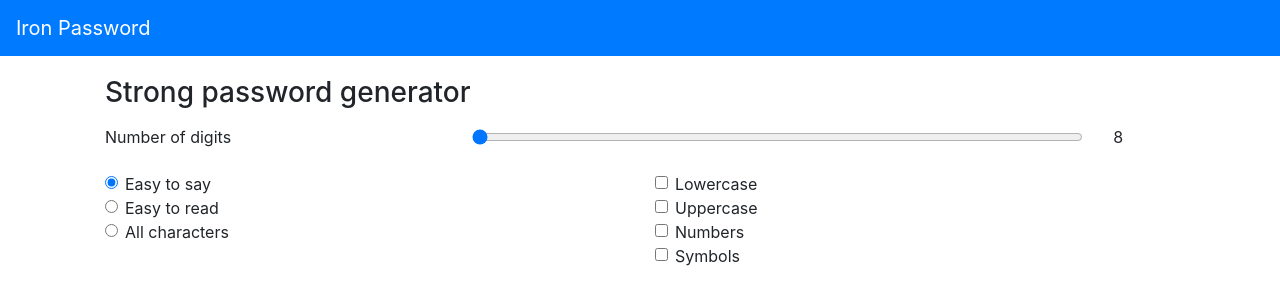
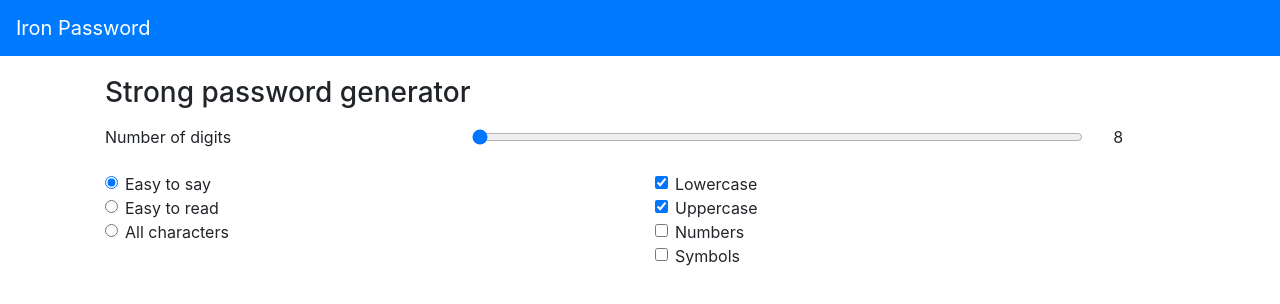
Before and after one commit to inakidelamadrid/strong-password-generator-chrome-addon, a React (Create React App) app: page / in a window 1280 px wide. Shown: the top 304 px of the page. Built offline with nearby package versions, Linux system fonts and the light colour scheme.

Commit message:
Add default selected char types

```diff
--- a/src/pages/HomePage/AlphaNumSymComplexitySettings/index.js
+++ b/src/pages/HomePage/AlphaNumSymComplexitySettings/index.js
@@ -21,6 +21,7 @@ export const CHARACTER_TYPES = {
 const AlphaNumSymComplexitySettings = ({
   handleCharacterGroupOptionsChange,
   selectedCharacterGroup,
+  selectedCharTypes,
 }) => {
   return (
     <Form.Group as={Row} controlId="digitsSensitivity">
@@ -57,6 +58,7 @@ const AlphaNumSymComplexitySettings = ({
       <Col xs={6}>
         {map(CHARACTER_TYPES, (value, key) => (
           <Form.Check
+            checked={selectedCharTypes.includes(value)}
             id={`character_type_${key}`}
             key={`cb_${key}`}
             label={capitalize(value)}
--- a/src/pages/HomePage/index.js
+++ b/src/pages/HomePage/index.js
@@ -4,13 +4,20 @@ import Form from 'react-bootstrap/Form';
 import Row from 'react-bootstrap/Row';
 import styles from './styles.module.css';
 import AlphaNumSymComplexitySettings from './AlphaNumSymComplexitySettings';
-import {CHARACTER_GROUPS_VALUES} from './AlphaNumSymComplexitySettings';
+import {
+  CHARACTER_GROUPS_VALUES,
+  CHARACTER_TYPES,
+} from './AlphaNumSymComplexitySettings';
 
 const HomePage = props => {
   const [digitsLength, setDigitsLength] = useState(8);
   const [selectedCharacterGroup, setSelectedCharacterGroup] = useState(
     CHARACTER_GROUPS_VALUES.easyToSay,
   );
+  const [selectedCharTypes, setSelectedCharTypes] = useState([
+    CHARACTER_TYPES.lower,
+    CHARACTER_TYPES.upper,
+  ]);
 
   const handleDigitsLengthChange = evt => setDigitsLength(evt.target.value);
   const handleCharacterGroupOptionsChange = changeEvent =>
@@ -40,6 +47,7 @@ const HomePage = props => {
         <AlphaNumSymComplexitySettings
           handleCharacterGroupOptionsChange={handleCharacterGroupOptionsChange}
           selectedCharacterGroup={selectedCharacterGroup}
+          selectedCharTypes={selectedCharTypes}
         />
       </Form>
     </div>
```
